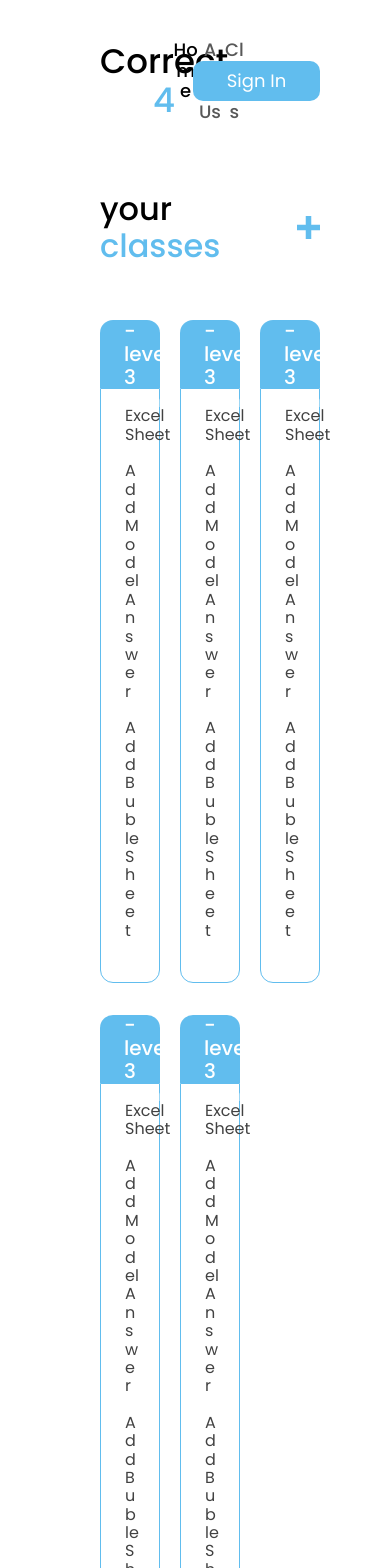
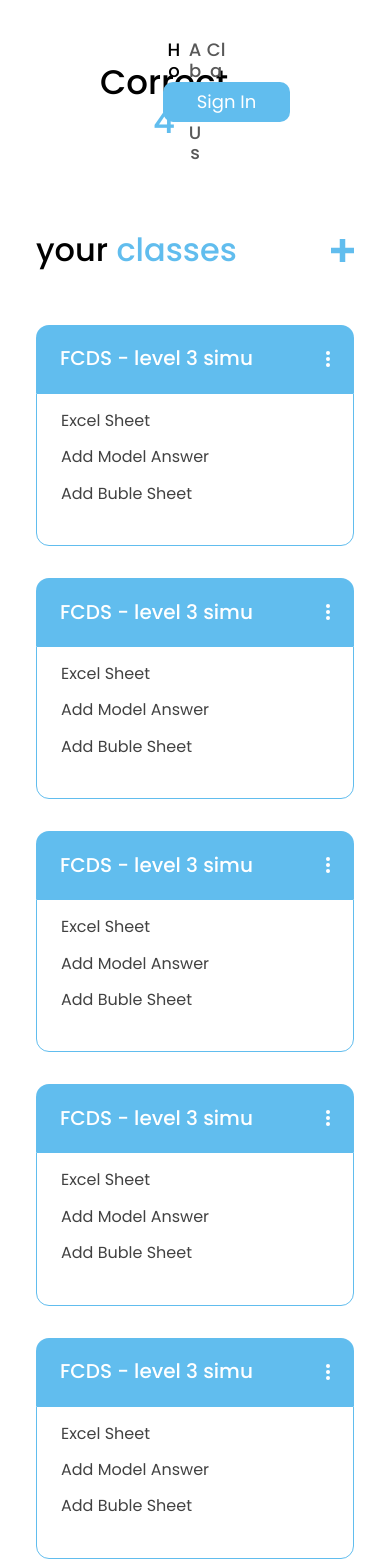
Before and after one commit to El-bana/correct4, a React (Create React App) app: page /classes in a window 390 px wide. Shown: the top 1568 px of the page. Built offline with nearby package versions, Linux system fonts and the light colour scheme.

Commit message:
styling man

```diff
--- a/src/App.css
+++ b/src/App.css
@@ -11,9 +11,12 @@
   margin: 0 100px;
 }
 
-@media screen and (max-width: 750px) {
+@media screen and (max-width: 768px) {
+  .main-grid {
+    margin: 0 60px;
+  }
   .fullSizeGridTablet {
-    grid-column: span 12 / 13 !important;
+    grid-column: span 12 !important;
   }
   .halfSizeGridTablet {
     grid-column: span 6 !important;
@@ -25,8 +28,11 @@
   }
 }
 
-@media screen and (max-width: 375px) {
+@media screen and (max-width: 576px) {
+  .main-grid {
+    margin: 0 36px;
+  }
   .fullSizeGridMobile {
-    grid-column: span 12 / 13 !important;
+    grid-column: span 13 !important;
   }
 }
--- a/src/pages/Classes/Classes.jsx
+++ b/src/pages/Classes/Classes.jsx
@@ -3,6 +3,7 @@ import GridItem from '../../components/grid/GridItem'
 import styles from './Classes.module.css'
 import bluePlus from '../../assets/icons/plus-blue.svg'
 import ClassCard from '../../components/classCard/ClassCard'
+import clsx from 'clsx'
 
 const Classes = () => {
   return (
@@ -12,19 +13,19 @@ const Classes = () => {
         <img src={bluePlus} alt='add class' />
       </div>
       <GridContainer className={styles.card_grid}>
-        <GridItem gridSize='4' className={styles.classes_card_container}>
+        <GridItem gridSize='4' className={clsx(styles.classes_card_container, 'halfSizeGridTablet fullSizeGridMobile')}>
           <ClassCard name='FCDS - level 3 simu' />
         </GridItem>
-        <GridItem gridSize='4' className={styles.classes_card_container}>
+        <GridItem gridSize='4' className={clsx(styles.classes_card_container, 'halfSizeGridTablet fullSizeGridMobile')}>
           <ClassCard name='FCDS - level 3 simu' />
         </GridItem>
-        <GridItem gridSize='4' className={styles.classes_card_container}>
+        <GridItem gridSize='4' className={clsx(styles.classes_card_container, 'halfSizeGridTablet fullSizeGridMobile')}>
           <ClassCard name='FCDS - level 3 simu' />
         </GridItem>
-        <GridItem gridSize='4' className={styles.classes_card_container}>
+        <GridItem gridSize='4' className={clsx(styles.classes_card_container, 'halfSizeGridTablet fullSizeGridMobile')}>
           <ClassCard name='FCDS - level 3 simu' />
         </GridItem>
-        <GridItem gridSize='4' className={styles.classes_card_container}>
+        <GridItem gridSize='4' className={clsx(styles.classes_card_container, 'halfSizeGridTablet fullSizeGridMobile')}>
           <ClassCard name='FCDS - level 3 simu' />
         </GridItem>
       </GridContainer>
```
